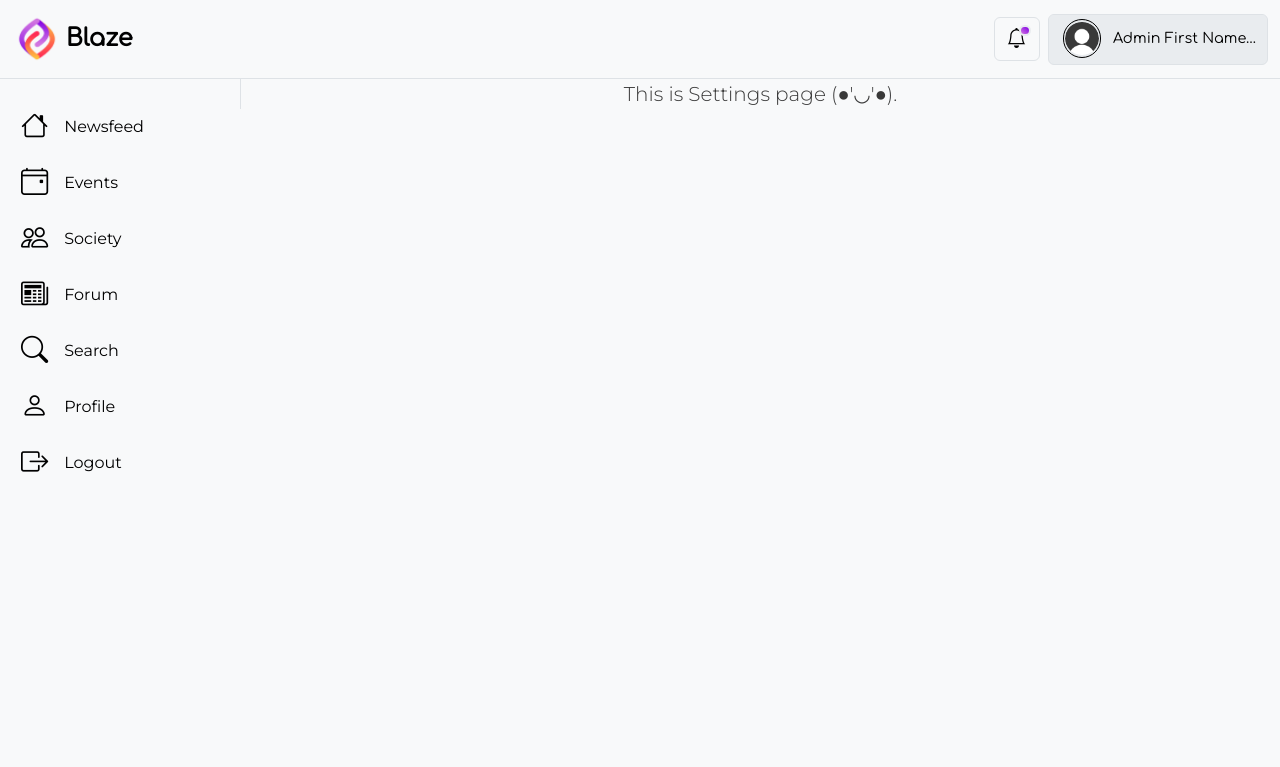
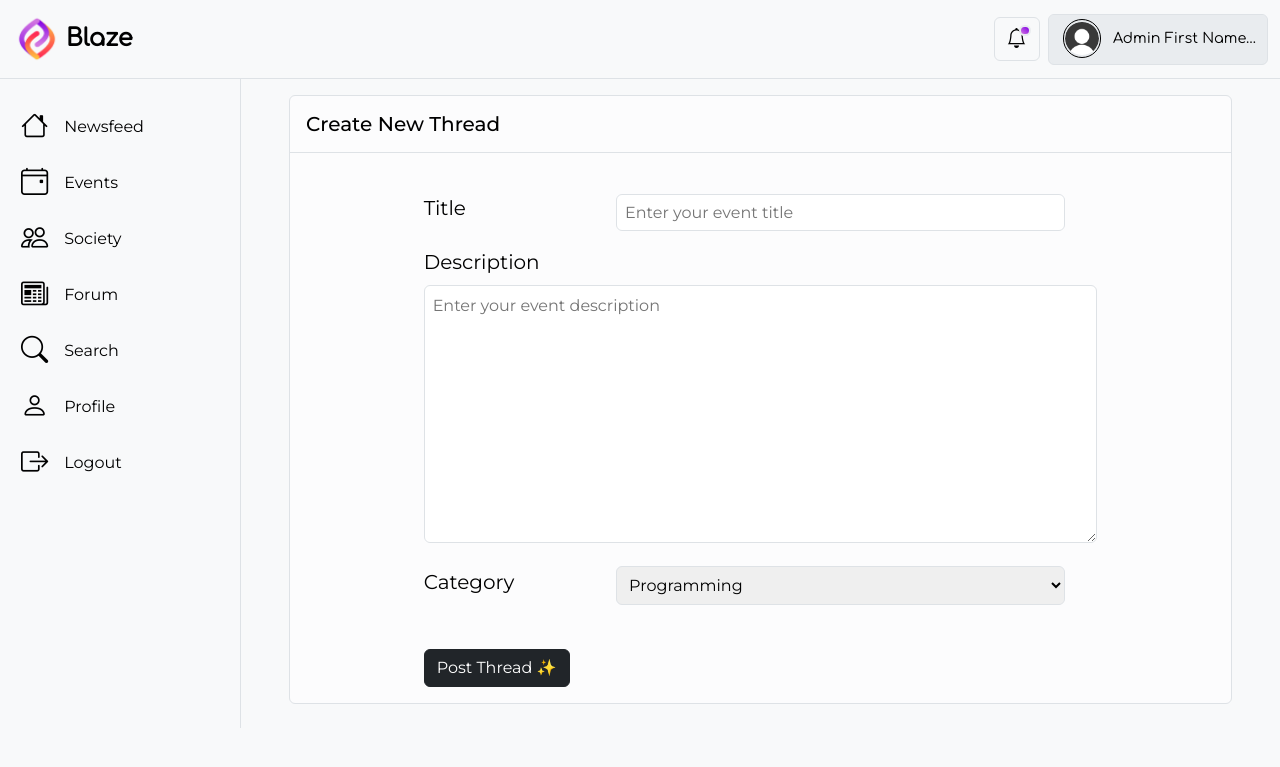
Before and after one commit to DineshDhanji/Blaze, a Django app: page /create_thread/ in a window 1280 px wide. Shown: the top 767 px of the page. Run offline with Django 4.2, Linux system fonts and the light colour scheme; a user stored in the database is signed in.

Commit message:
User can now post on forum. Create thread, delte thread, create answer, delete anser are all done.

```diff
--- a/Blaze/BlazeAdministration/views.py
+++ b/Blaze/BlazeAdministration/views.py
@@ -118,7 +118,7 @@ def list_instance(request, instanceModel):
     elif instanceModel == entitiesList[1]:
         dataset = Faculty.objects.all()
     else:
-        dataset = SocietyPage.objects.all()
+        dataset = Society.objects.all()
 
     return render(
         request,
--- a/Blaze/BlazeApp/forms.py
+++ b/Blaze/BlazeApp/forms.py
@@ -1,6 +1,6 @@
 from django import forms
 from django.core.exceptions import ValidationError
-from BlazeApp.models import Post, Comment, Share, Event
+from BlazeApp.models import Post, Comment, Share, Event, Question, Answer
 from django.contrib.auth.forms import AuthenticationForm
 from django.core.validators import FileExtensionValidator
 from BlazeAdministration.customValidator import (
@@ -187,12 +187,8 @@ class EventForm(forms.ModelForm):
 
 
 class ProfilePictureForm(forms.Form):
-    x = forms.FloatField(
-        required=True, widget=forms.HiddenInput(attrs={"id": "pfp_x"})
-    )
-    y = forms.FloatField(
-        required=True, widget=forms.HiddenInput(attrs={"id": "pfp_y"})
-    )
+    x = forms.FloatField(required=True, widget=forms.HiddenInput(attrs={"id": "pfp_x"}))
+    y = forms.FloatField(required=True, widget=forms.HiddenInput(attrs={"id": "pfp_y"}))
     width = forms.FloatField(
         required=True, widget=forms.HiddenInput(attrs={"id": "pfp_width"})
     )
@@ -217,3 +213,65 @@ class ProfilePictureForm(forms.Form):
                 "id": "new_pfp",
             }
         )
+
+
+class QuestionForm(forms.ModelForm):
+    title = forms.CharField(
+        widget=forms.TextInput(
+            attrs={
+                "class": "col-12 col-lg-8 efi border rounded px-2",
+                "placeholder": "Enter your event title",
+                "style": "height: 2.3rem;",
+            }
+        )
+    )
+    description = forms.CharField(
+        widget=forms.Textarea(
+            attrs={
+                "class": "col-12 efi border rounded p-2",
+                "placeholder": "Enter your event description",
+                "cols": "30",
+                "rows": "10",
+            }
+        )
+    )
+    category = forms.ChoiceField(
+        choices=Question.Category_Choices,
+        widget=forms.Select(
+            attrs={
+                "class": "col-12 col-lg-8 efi border rounded p-2",
+            }
+        ),
+    )
+
+    class Meta:
+        model = Question
+        fields = [
+            "title",
+            "description",
+            "category",
+        ]
+
+
+class AnswerForm(forms.ModelForm):
+    content = forms.CharField(
+        widget=forms.Textarea(
+            attrs={
+                "class": "col-12 rounded border px-2 py-2",
+                "name": "answer",
+                "placeholder": "Enter the content of your answer/reply (up to 500 characters)",
+                "max_length": 500,
+                "rows": 4,
+                "oninput": "autoResize(this)",
+            }
+        ),
+        required=True,
+    )
+    qid = forms.IntegerField(widget=forms.HiddenInput())
+
+    class Meta:
+        model = Answer
+        fields = [
+            "content",
+            "qid",
+        ]
--- a/Blaze/BlazeApp/templates/BlazeApp/create_thread.html
+++ b/Blaze/BlazeApp/templates/BlazeApp/create_thread.html
@@ -1,4 +1,3 @@
-
 {% extends 'BlazeApp/base.html' %}
 {% load static %}
 
@@ -7,11 +6,59 @@
 {% endblock %}
 
 {% block ExtraHeaders %}
-
+  <link rel="stylesheet" href="{% static 'BlazeApp/base2.css' %}" />
+  <script>
+    function autoResize(textarea) {
+      textarea.style.height = 'auto' // Reset the height to auto to calculate the new height
+      textarea.style.height = textarea.scrollHeight + 'px' // Set the height to the calculated scroll height
+    }
+  </script>
+  <style>
+    .efi {
+      outline: none;
+      transition: 0.2s ease-in-out;
+    }
+    .efi:focus {
+      border: 1px solid #393939 !important;
+    }
+  </style>
 {% endblock %}
 
 {% block content %}
   <div class="content-d border border-top-0 border-bottom-0 border-end-0 col">
-    <div class="lead d-flex justify-content-center align-items-center" style="height: 60%;">This is Settings page (●'◡'●).</div>
+    <div class="create-post bg-light-subtle text-body-emphasis mt-3 mb-4 mx-5 border rounded user-select-none overflow-hidden">
+      <div class="h5 p-3 mb-0 border-bottom">Create New Thread</div>
+      <div class="col col-md-11 col-lg-9 p-3 mx-auto">
+        <form action="{% url 'BlazeApp:create_thread' %}" method="post">
+          {% csrf_token %}
+
+          <div class="row mt-4 mb-1">
+            <div class="d-flex flex-wrap align-items-center">
+              <div class="fs-5 me-4 mb-2 col-12 col-lg-3">Title</div>
+              {{ question_form.title }}
+            </div>
+            <div>
+              <div class="fs-5 mt-3 me-4 mb-2">Description</div>
+              {{ question_form.description }}
+            </div>
+          </div>
+
+          <div class="row mt-3 mb-1">
+            <div class="d-flex flex-wrap align-items-center mb-4">
+              <div class="fs-5 me-4 mb-2 col-12 col-lg-3">Category</div>
+              {{ question_form.category }}
+            </div>
+          </div>
+          {% if question_form.errors %}
+            <div class="alert alert-warning" style="font-size: 0.8rem;" role="alert">
+              {% for field, errors in question_form.errors.items %}
+                <strong>{{ field|title }}:</strong> {{ errors|join:', ' }}<br />
+              {% endfor %}
+            </div>
+          {% endif %}
+          <button type="submit" class="btn btn-dark mt-3">Post Thread ✨</button>
+        </form>
+      </div>
+    </div>
   </div>
 {% endblock %}
--- a/Blaze/BlazeApp/urls.py
+++ b/Blaze/BlazeApp/urls.py
@@ -123,6 +123,21 @@ urlpatterns = [
         login_required(views.create_thread),
         name="create_thread",
     ),
+    path(
+        "view_thread/cs2vmfps0sfd5ad<int:question_id>sdhfd[mlca73vps[a/",
+        login_required(views.view_thread),
+        name="view_thread",
+    ),
+    path(
+        "delete_thread/",
+        login_required(views.delete_thread),
+        name="delete_thread",
+    ),
+    path(
+        "delete_answer/",
+        login_required(views.delete_answer),
+        name="delete_answer",
+    ),
     # Redirecting page
     path(
         "redirecting_page/",
--- a/Blaze/BlazeApp/views.py
+++ b/Blaze/BlazeApp/views.py
@@ -11,8 +11,21 @@ from .forms import (
     ShareForm,
     EventForm,
     ProfilePictureForm,
+    QuestionForm,
+    AnswerForm,
 )
-from .models import Post, Comment, Share, User, Student, Faculty, Society, Event
+from .models import (
+    Post,
+    Comment,
+    Share,
+    User,
+    Student,
+    Faculty,
+    Society,
+    Event,
+    Question,
+    Answer,
+)
 from django.db.models import Q
 
 from PIL import Image
@@ -513,10 +526,134 @@ def redirecting_page(request):
 
 
 def forum(request):
-    content = {}
+    questions = Question.objects.all()
+    content = {"questions": questions}
     return render(request, "BlazeApp/forum.html", content)
 
 
 def create_thread(request):
-    content = {}
+    question_form = QuestionForm()
+
+    if request.method == "POST":
+        # Retrieving data from question form
+        question_form = QuestionForm(request.POST)
+        if question_form.is_valid():
+            # Upon valid data, we will save the event
+            new_question = question_form.save(
+                commit=False
+            )  # Create but don't save it to the database yet
+            new_question.poster = (
+                # Associating user with the event
+                request.user
+            )
+            new_question.save()
+            return redirect(
+                reverse("BlazeApp:view_thread", kwargs={"question_id": new_question.pk})
+            )
+        else:
+            messages.error(request, "Invalid thread submission.")
+
+    content = {"question_form": question_form}
     return render(request, "BlazeApp/create_thread.html", content)
+
+
+def view_thread(request, question_id):
+    try:
+        # Try to get the question object, return 404 if not found
+        question_instance = get_object_or_404(Question, pk=question_id)
+    except Http404:
+        # Question does not exist, return JsonResponse with appropriate message
+        return page_not_found_404(
+            request,
+            exception=404,
+            message="We don't entertain such queries",
+        )
+
+    answer_form = AnswerForm()
+    if request.method == "POST":
+        answer_form = AnswerForm(data=request.POST)
+        if answer_form.is_valid():
+            # Upon valid data, we will save the comment
+            new_answer = answer_form.save(
+                commit=False
+            )  # Create but don't save to the database yet
+            new_answer.poster = request.user
+            try:
+                # Try to get the question object, return 404 if not found
+                qid_instance = get_object_or_404(
+                    Question, pk=answer_form.cleaned_data["qid"]
+                )
+            except Http404:
+                # Question does not exist, return JsonResponse with appropriate message
+                return page_not_found_404(
+                    request, exception=404, message="You are luck I don't curse"
+                )
+            new_answer.question = qid_instance
+            new_answer.save()
+            # Redirect user to redirecting page to clear cache
+            return redirect("BlazeApp:redirecting_page")
+        else:
+            messages.error(request, "Invalid answer submission.")
+
+    content = {
+        "question_instance": question_instance,
+        "answers": question_instance.answers.all(),
+        "answer_form": answer_form,
+    }
+    return render(request, "BlazeApp/view_thread.html", content)
+
+
+def delete_thread(request):
+    if request.method == "POST":
+        question_id = request.POST["question_id"]
+        try:
+            # Try to get the question object, return 404 if not found
+            question = get_object_or_404(Question, pk=question_id)
+            if question.poster == request.user:
+                question.delete()
+            else:
+                return page_not_found_404(
+                    request,
+                    exception=404,
+                    message="Just how low you will go? Now you are after thread?? Like WTF",
+                )
+
+        except Http404:
+            # Question does not exist, return JsonResponse with appropriate message
+            return page_not_found_404(
+                request, exception=404, message="You just lost my trust. (Again)(Again)"
+            )
+        return redirect("BlazeApp:forum")
+    return page_not_found_404(
+        request,
+        exception=404,
+        message="Mama not gonna be proud of you. Really ? Like wait for a minute and look back bro",
+    )
+def delete_answer(request):
+    if request.method == "POST":
+        answer_id = request.POST["answer_id"]
+        try:
+            # Try to get the answer object, return 404 if not found
+            answer = get_object_or_404(Answer, pk=answer_id)
+            if answer.poster == request.user:
+                answer.delete()
+                # Redirect the user to the previous view
+                previous_view = request.META.get("HTTP_REFERER")
+                return redirect(previous_view)
+            else:
+                return page_not_found_404(
+                    request,
+                    exception=404,
+                    message="Just how low you will go? Now you are after thread?? Like WTF. Me tired",
+                )
+
+        except Http404:
+            # Answer does not exist, return JsonResponse with appropriate message
+            return page_not_found_404(
+                request, exception=404, message="You just lost my trust. (Again)(Again), Me tired"
+            )
+        return redirect("BlazeApp:forum")
+    return page_not_found_404(
+        request,
+        exception=404,
+    )
```
Also changed, not shown: Blaze/BlazeApp/models.py (+26 -0 lines), Blaze/BlazeApp/templates/BlazeApp/forum.html (+63 -7 lines), Blaze/BlazeApp/templates/BlazeApp/view_thread.html (added, +127 -0 lines), Blaze/BlazeApp/migrations/0027_question_saved_question_timestamp.py (added), Blaze/BlazeApp/migrations/0028_remove_question_saved.py (added), Blaze/db.sqlite3.
